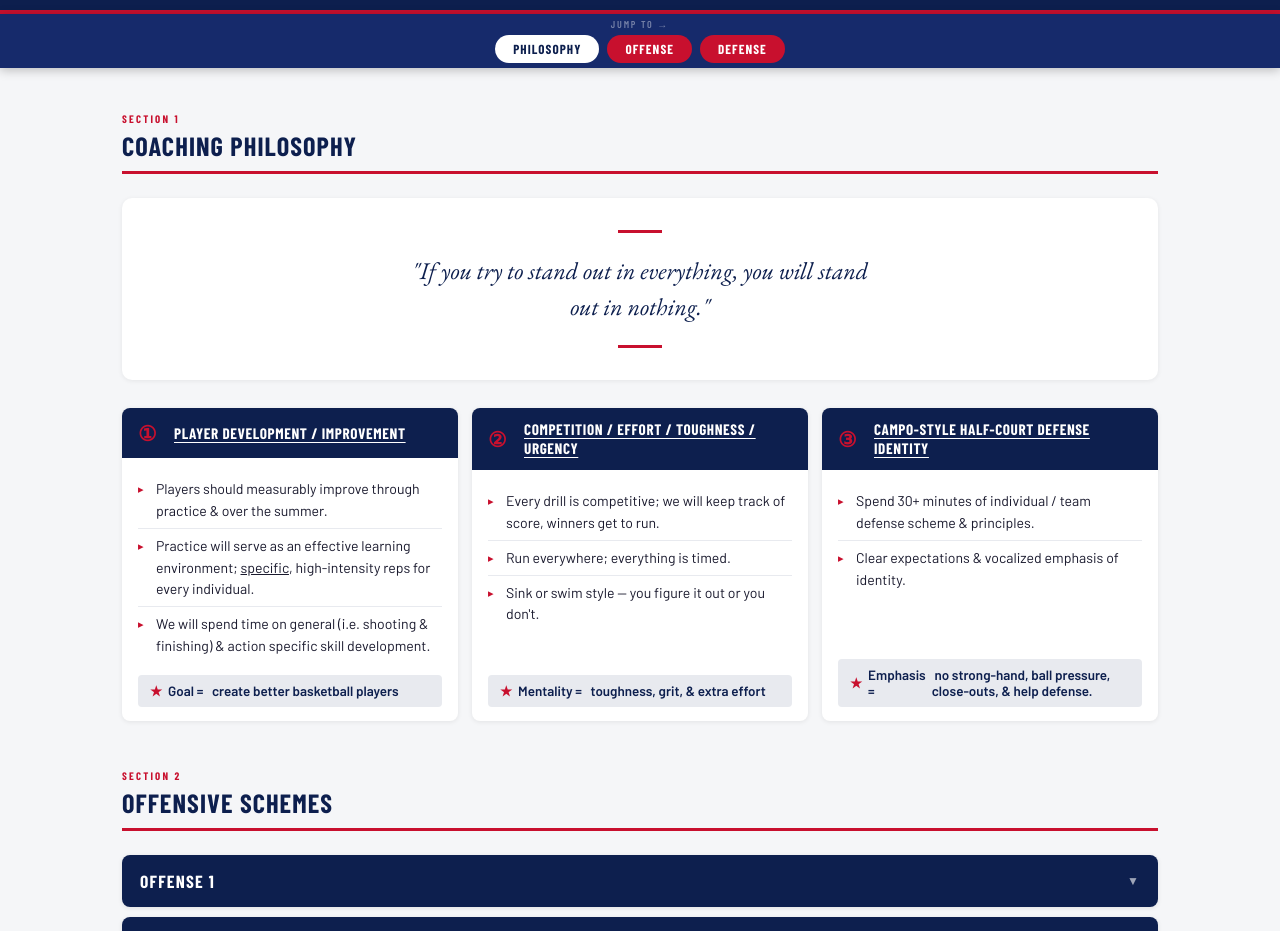
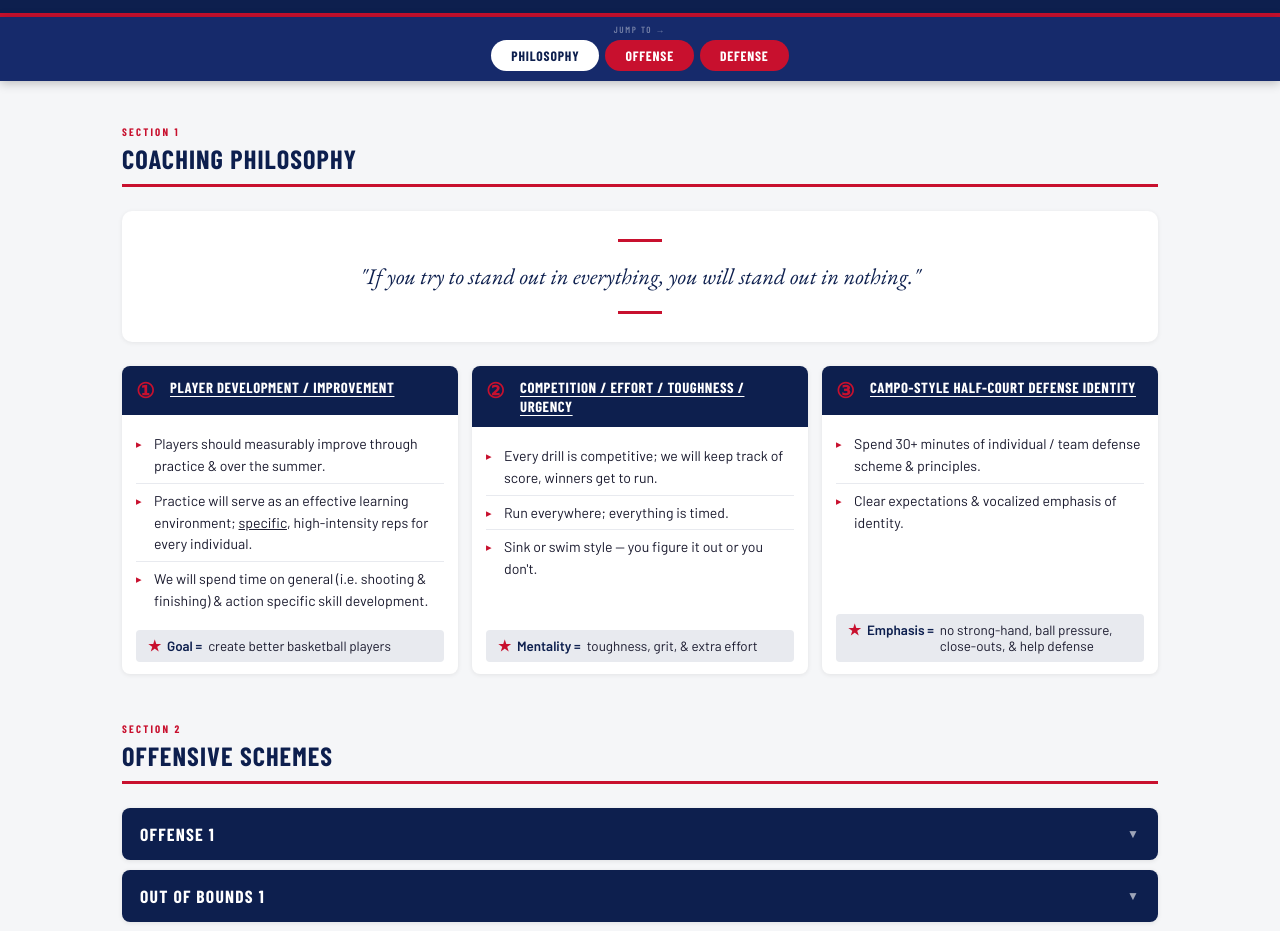
Before and after one commit to iball41/CampoFBB, a plain HTML site: page index.html in a window 1280 px wide. Shown: the part 208-1139 px from the top of the page. Drawn offline with nearby package versions, Linux system fonts and the light colour scheme; a web font is replaced by a local one.

Commit message:
Add files via upload

```diff
--- a/index.html
+++ b/index.html
@@ -17,7 +17,6 @@
     --gray-lt:   #e8eaef;
     --gray-mid:  #9aa0b0;
     --text:      #1a1a2e;
-    --sticky-h:  54px;
   }
 
   * { box-sizing: border-box; margin: 0; padding: 0; }
@@ -31,7 +30,7 @@
   /* ── HEADER ── */
   header {
     background: var(--navy);
-    padding: 28px 24px 20px;
+    padding: 24px 16px 18px;
     text-align: center;
     position: relative;
   }
@@ -44,27 +43,30 @@
     bottom: 0; left: 0; right: 0;
   }
   header img {
-    width: 72px;
+    width: 64px;
     display: block;
     margin: 0 auto 10px;
   }
   header h1 {
     font-family: 'Barlow Condensed', sans-serif;
     font-weight: 800;
-    font-size: 2rem;
+    font-size: clamp(1.4rem, 5vw, 2.4rem);
     letter-spacing: 0.06em;
     text-transform: uppercase;
     color: var(--red);
     line-height: 1.1;
+    white-space: nowrap;
   }
+  /* Subtitle: single line, scales down on narrow screens */
   header h2 {
     font-family: 'Barlow Condensed', sans-serif;
     font-weight: 600;
-    font-size: 0.95rem;
-    letter-spacing: 0.12em;
+    font-size: clamp(0.65rem, 2.8vw, 0.95rem);
+    letter-spacing: 0.1em;
     text-transform: uppercase;
     color: var(--gray-lt);
     margin-top: 5px;
+    line-height: 1.4;
   }
 
   /* ── STICKY NAV ── */
@@ -73,17 +75,13 @@
     position: sticky;
     top: 0;
     z-index: 100;
-    padding: 0 16px;
-    height: var(--sticky-h);
-    display: flex;
-    flex-direction: column;
-    justify-content: center;
-    align-items: center;
+    padding: 8px 12px 10px;
+    text-align: center;
     box-shadow: 0 2px 10px rgba(0,0,0,0.25);
   }
   .nav-eyebrow {
     font-family: 'Barlow Condensed', sans-serif;
-    font-size: 10px;
+    font-size: 9px;
     font-weight: 600;
     letter-spacing: 0.18em;
     text-transform: uppercase;
@@ -94,21 +92,23 @@
   .nav-pills {
     display: flex;
     justify-content: center;
-    gap: 8px;
-    flex-wrap: wrap;
+    gap: 6px;
+    flex-wrap: nowrap;
   }
   .nav-pills a {
     font-family: 'Barlow Condensed', sans-serif;
     font-weight: 700;
-    font-size: 0.82rem;
-    letter-spacing: 0.08em;
+    letter-spacing: 0.06em;
     text-transform: uppercase;
     color: var(--white);
     text-decoration: none;
-    padding: 6px 18px;
     border-radius: 20px;
     background: var(--red);
     transition: background 0.2s, transform 0.1s;
+    white-space: nowrap;
+    /* Scale fluidly: comfortable on desktop, compact on mobile portrait */
+    font-size: clamp(0.65rem, 2.5vw, 0.85rem);
+    padding: clamp(4px, 1.2vw, 7px) clamp(10px, 3vw, 20px);
   }
   .nav-pills a:hover {
     background: var(--red-dark);
@@ -123,7 +123,7 @@
   main {
     max-width: 740px;
     margin: 0 auto;
-    padding: 36px 16px 64px;
+    padding: 28px 14px 64px;
   }
 
   /* ── SECTION BLOCK ── */
@@ -153,8 +153,8 @@
   /* ── QUOTE HERO ── */
   .quote-hero {
     text-align: center;
-    padding: 2rem 1.5rem;
-    margin-bottom: 28px;
+    padding: 1.75rem 1.25rem;
+    margin-bottom: 24px;
     background: var(--white);
     border-radius: 10px;
     box-shadow: 0 1px 5px rgba(0,0,0,0.07);
@@ -165,15 +165,15 @@
     background: var(--red);
     margin: 0 auto;
   }
-  .quote-accent.top { margin-bottom: 1.25rem; }
-  .quote-accent.bottom { margin-top: 1.25rem; }
+  .quote-accent.top { margin-bottom: 1.1rem; }
+  .quote-accent.bottom { margin-top: 1.1rem; }
   .quote-hero p {
     font-family: 'EB Garamond', Georgia, serif;
     font-style: italic;
-    font-size: 1.3rem;
+    font-size: clamp(1.05rem, 3vw, 1.4rem);
     line-height: 1.5;
     color: var(--navy);
-    max-width: 480px;
+    max-width: 580px;
     margin: 0 auto;
   }
 
@@ -193,9 +193,9 @@
   }
   .principle-header {
     background: var(--navy);
-    padding: 12px 16px;
+    padding: 12px 14px;
     display: flex;
-    align-items: center;
+    align-items: flex-start;
     gap: 10px;
   }
   .p-num {
@@ -203,13 +203,14 @@
     font-weight: 800;
     font-size: 1.3rem;
     color: var(--red);
-    min-width: 26px;
+    min-width: 24px;
     flex-shrink: 0;
+    line-height: 1.2;
   }
   .p-name {
     font-family: 'Barlow Condensed', sans-serif;
     font-weight: 700;
-    font-size: 0.95rem;
+    font-size: 0.92rem;
     letter-spacing: 0.04em;
     text-transform: uppercase;
     color: var(--white);
@@ -218,7 +219,7 @@
     line-height: 1.25;
   }
   .principle-body {
-    padding: 14px 16px;
+    padding: 12px 14px;
     flex: 1;
     display: flex;
     flex-direction: column;
@@ -241,6 +242,8 @@
     font-size: 0.7rem;
     top: 8px;
   }
+
+  /* ── GOAL LINE: fixed layout so it never breaks weirdly ── */
   .goal-line {
     margin-top: 12px;
     font-size: 0.84rem;
@@ -249,11 +252,21 @@
     padding: 8px 12px;
     background: var(--gray-lt);
     border-radius: 4px;
-    display: flex;
-    align-items: center;
-    gap: 6px;
+    display: grid;
+    grid-template-columns: auto auto 1fr;
+    align-items: baseline;
+    gap: 0 6px;
   }
-  .goal-line .star { color: var(--red); }
+  .goal-line .star {
+    color: var(--red);
+    font-size: 0.9rem;
+    line-height: 1;
+  }
+  .goal-line .label { white-space: nowrap; }
+  .goal-line .value {
+    font-weight: 400;
+    color: var(--text);
+  }
 
   /* ── SCHEME ACCORDION ── */
   .scheme-group {
@@ -336,20 +349,16 @@
     border-top: 3px solid var(--red);
   }
 
-  /* ── DESKTOP ── */
+  /* ── DESKTOP (768px+) ── */
   @media (min-width: 768px) {
+    header { padding: 28px 24px 20px; }
+    header img { width: 72px; }
     main { max-width: 1100px; padding: 44px 32px 80px; }
-    .principles-grid { grid-template-columns: repeat(3, minmax(0, 1fr)); align-items: stretch; }
-    .quote-hero p { font-size: 1.5rem; }
+    .principles-grid {
+      grid-template-columns: repeat(3, minmax(0, 1fr));
+      align-items: stretch;
+    }
     .court-wrap { max-width: 320px; }
-    header h1 { font-size: 2.4rem; }
-  }
-
-  /* ── SMALL MOBILE ── */
-  @media (max-width: 400px) {
-    header h1 { font-size: 1.6rem; }
-    .section-title { font-size: 1.35rem; }
-    .quote-hero p { font-size: 1.1rem; }
   }
 </style>
 </head>
@@ -395,7 +404,11 @@
             <li>Practice will serve as an effective learning environment; <u>specific</u>, high-intensity reps for every individual.</li>
             <li>We will spend time on general (i.e. shooting &amp; finishing) &amp; action specific skill development.</li>
           </ul>
-          <div class="goal-line"><span class="star">&#9733;</span> <strong>Goal =</strong>&nbsp;create better basketball players</div>
+          <div class="goal-line">
+            <span class="star">&#9733;</span>
+            <span class="label"><strong>Goal =</strong></span>
+            <span class="value">create better basketball players</span>
+          </div>
         </div>
       </div>
 
@@ -410,7 +423,11 @@
             <li>Run everywhere; everything is timed.</li>
             <li>Sink or swim style &mdash; you figure it out or you don't.</li>
           </ul>
-          <div class="goal-line"><span class="star">&#9733;</span> <strong>Mentality =</strong>&nbsp;toughness, grit, &amp; extra effort</div>
+          <div class="goal-line">
+            <span class="star">&#9733;</span>
+            <span class="label"><strong>Mentality =</strong></span>
+            <span class="value">toughness, grit, &amp; extra effort</span>
+          </div>
         </div>
       </div>
 
@@ -424,7 +441,11 @@
             <li>Spend 30+ minutes of individual / team defense scheme &amp; principles.</li>
             <li>Clear expectations &amp; vocalized emphasis of identity.</li>
           </ul>
-          <div class="goal-line"><span class="star">&#9733;</span> <strong>Emphasis =</strong>&nbsp;no strong-hand, ball pressure, close-outs, &amp; help defense.</div>
+          <div class="goal-line">
+            <span class="star">&#9733;</span>
+            <span class="label"><strong>Emphasis =</strong></span>
+            <span class="value">no strong-hand, ball pressure, close-outs, &amp; help defense</span>
+          </div>
         </div>
       </div>
     </div>
@@ -540,7 +561,6 @@
     content.classList.toggle('visible', !isOpen);
   }
 
-  // Smooth scroll with offset for sticky nav
   document.querySelectorAll('a[href^="#"]').forEach(function(a) {
     a.addEventListener('click', function(e) {
       var target = document.querySelector(this.getAttribute('href'));
@@ -552,7 +572,6 @@
     });
   });
 
-  // Highlight active nav pill based on scroll position
   var sections = ['philosophy', 'offense', 'defense'];
   var navLinks = document.querySelectorAll('.nav-pills a');
 
```
